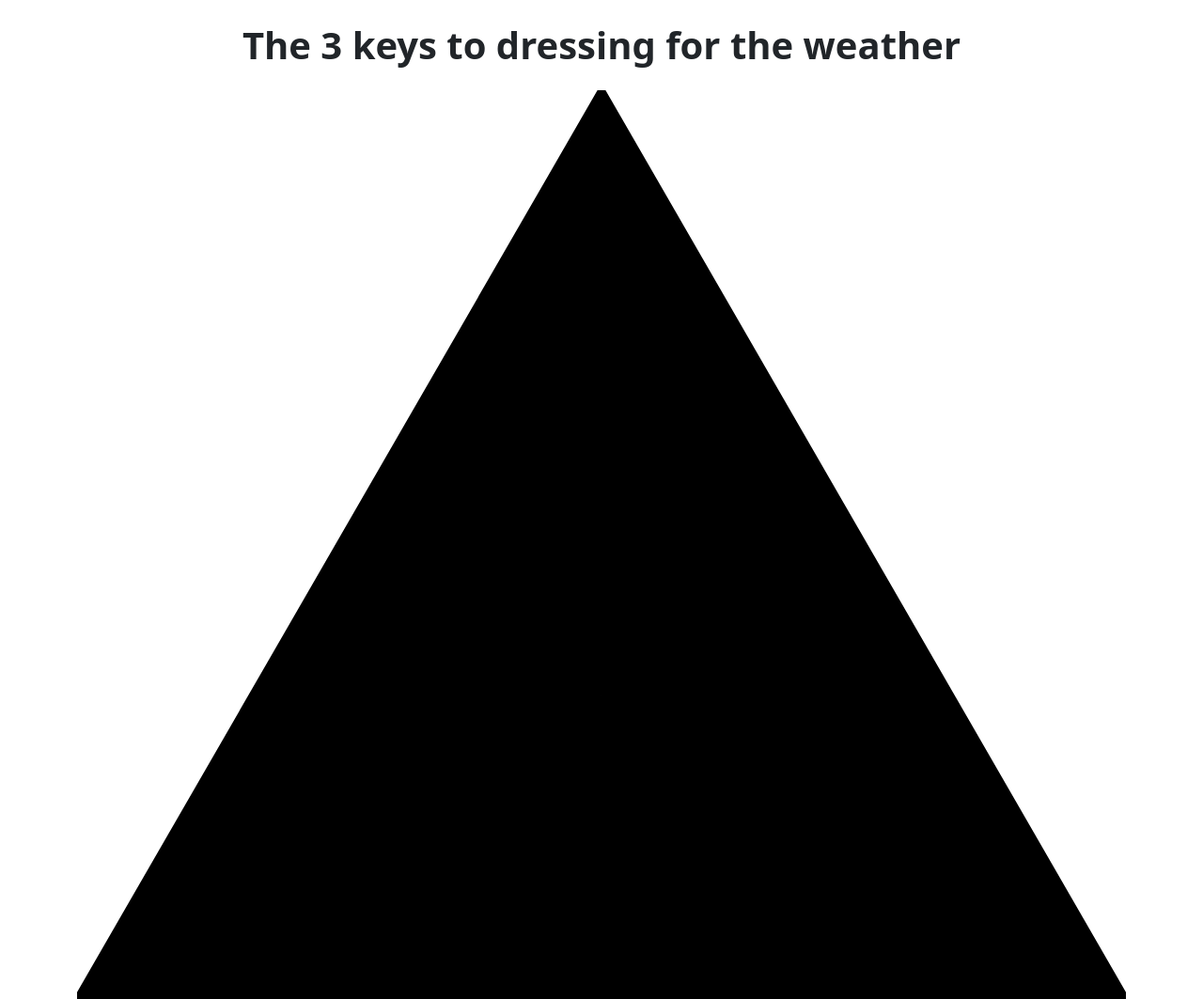
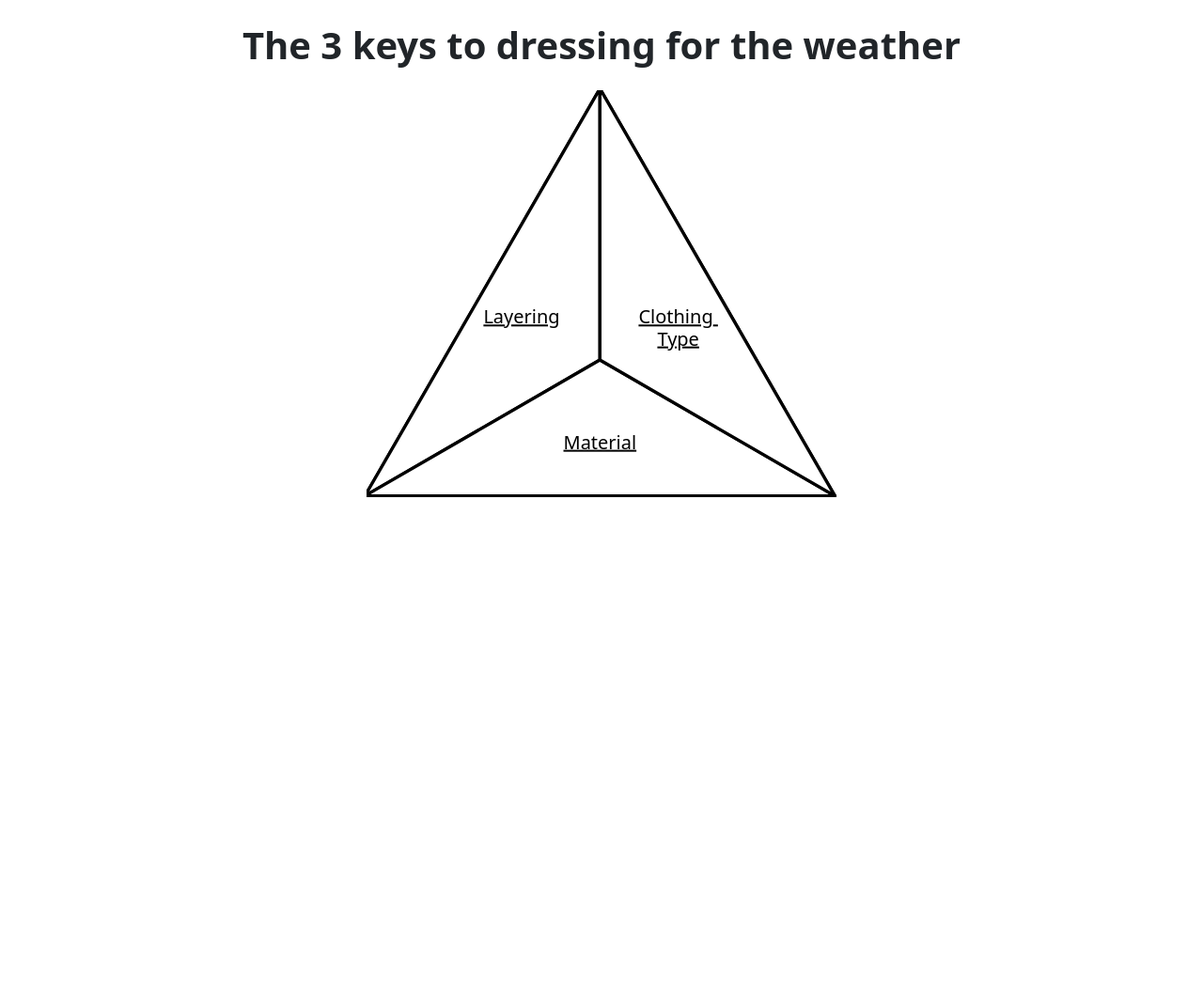
Before and after one commit to HapisaurusRex/UI_Design-Final, a Flask app: page / in a window 1280 px wide. Shown: the part 57-1120 px from the top of the page at 94% size. After the commit the page ends 586 px from the top, so only its background shows below. Run offline with Flask 3, Linux system fonts and the light colour scheme; some libraries are stand-ins or nearby versions.

Commit message:
[Fix] Styling and Triangle

```diff
--- a/static/style.css
+++ b/static/style.css
@@ -1,24 +1,16 @@
-/* style.css */
-
-/* --- Moved from quiz.html inline styles --- */
-
-/* Score section hidden by default */
 #score-section {
   display: none;
 }
 
-/* Max width for answer list */
 #correct-answers {
   max-width: 400px;
 }
 
-/* Keep scooter containers tall */
 #scooter-container-1,
 #scooter-container-2 {
   min-height: 300px;
 }
 
-/* Feedback pop‑up boxes */
 #feedback-box-1,
 #feedback-box-2 {
   position: absolute;
@@ -28,8 +20,6 @@
   z-index: 10;
   display: none;
 }
-
-/* --- Your existing styles below --- */
 
 .uniform-img,
 .no-need-box,
@@ -41,7 +31,6 @@
   transition: transform 0.2s;
 }
 
-/* Dropped clothing items on scooter */
 .dropped-item {
   position: absolute;
   width: 80px;
@@ -50,6 +39,9 @@
   pointer-events: none;
   transition: all 0.2s ease;
   opacity: 1 !important;
+  background: none !important;
+  box-shadow: none !important;
+  border: none !important;
 }
 
 .option {
@@ -72,28 +64,23 @@
   background-color: white;
   border: 1px solid #dee2e6;
 }
-
 .result-icon.text-success {
   color: #198754;
   border-color: #198754;
 }
-
 .result-icon.text-danger {
   color: #dc3545;
   border-color: #dc3545;
 }
 
-/* Disable items already used in current layer */
 .option.disabled-in-current-layer {
   opacity: 0.4;
   cursor: not-allowed;
 }
-
 .option.disabled-in-current-layer [draggable] {
   pointer-events: none;
 }
 
-/* Responsive adjustments */
 @media (max-width: 768px) {
   .uniform-img,
   .no-need-box,
@@ -102,9 +89,7 @@
     width: 60px;
     height: 60px;
   }
-  .option {
-    width: 80px;
-  }
+  .option { width: 80px; }
 }
 
 @media (max-width: 576px) {
@@ -115,9 +100,7 @@
     width: 50px;
     height: 50px;
   }
-  .option {
-    width: 70px;
-  }
+  .option { width: 70px; }
   .result-icon {
     width: 20px;
     height: 20px;
@@ -125,26 +108,40 @@
   }
 }
 
-/* Hover to reveal dropped items */
 #scooter-container-1:hover .dropped-item,
 #scooter-container-2:hover .dropped-item {
   opacity: 1;
 }
 
-/* Distinguish layers by brightness */
-.dropped-item[data-layer="base"] {
-  filter: brightness(1);
-}
-.dropped-item[data-layer="mid"] {
-  filter: brightness(1.05);
-}
-.dropped-item[data-layer="outer"] {
-  filter: brightness(1.1);
+.dropped-item[data-layer="base"]  { filter: brightness(1); }
+.dropped-item[data-layer="mid"]   { filter: brightness(1.05); }
+.dropped-item[data-layer="outer"] { filter: brightness(1.1); }
+
+.triangle-container {
+  max-width: 500px;
+  margin: 0 auto;
 }
 
-/* Remove background from images when overlaid on scooter */
-.dropped-item {
-  background: none !important;
-  box-shadow: none !important;
-  border: none !important;
+.triangle-svg {
+  width: 100%;
+  height: auto;
+  display: block;
 }
+
+.triangle-svg line,
+.triangle-svg > polygon {
+  stroke: black !important;
+  stroke-width: 2px !important;
+  fill: none;
+}
+
+.triangle-btn {
+  fill: white !important;
+  stroke: black !important;
+  stroke-width: 2px !important;
+  cursor: pointer;
+  transition: fill 0.3s ease;
+}
+.triangle-btn:hover {
+  fill: #e0f7fa !important;
+}
--- a/templates/home.html
+++ b/templates/home.html
@@ -6,13 +6,13 @@
   <h1 class="text-center fw-bold mb-4">The 3 keys to dressing for the weather</h1>
 
   <div class="triangle-container">
-    <svg class="triangle-svg" viewBox="0 0 300 260">
-
-      <polygon points="150,0 0,260 300,260"
-               fill="none" stroke="black" stroke-width="2"/>
-      <line x1="150" y1="0"    x2="150" y2="173.2" stroke="black" stroke-width="1.5"/>
-      <line x1="0"   y1="260"  x2="150" y2="173.2" stroke="black" stroke-width="1.5"/>
-      <line x1="300" y1="260"  x2="150" y2="173.2" stroke="black" stroke-width="1.5"/>
+	  <svg class="triangle-svg" viewBox="0 0 300 260">
+		<g transform="translate(-1.0,-1.0)">
+		  <polygon points="150,0 0,260 300,260"
+				   fill="none" stroke="black" stroke-width="2"/>
+		  <line x1="150" y1="0"    x2="150" y2="173.2" stroke="black" stroke-width="2"/>
+		  <line x1="0"   y1="260"  x2="150" y2="173.2" stroke="black" stroke-width="2"/>
+		  <line x1="300" y1="260"  x2="150" y2="173.2" stroke="black" stroke-width="2"/>
 
       <a href="{{ url_for('layer') }}">
         <polygon points="150,0 0,260 150,173.2" class="triangle-btn"/>
@@ -31,7 +31,7 @@
           <tspan x="200" dy="14">Type</tspan>
         </text>
       </a>
-
+		</g>
     </svg>
   </div>
 {% endblock %}
```
